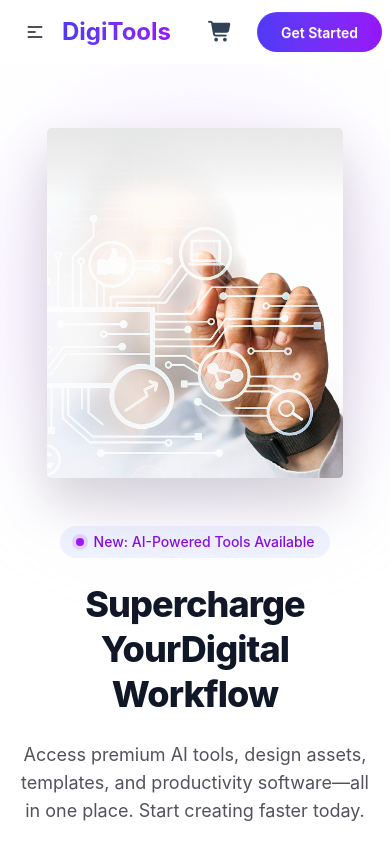
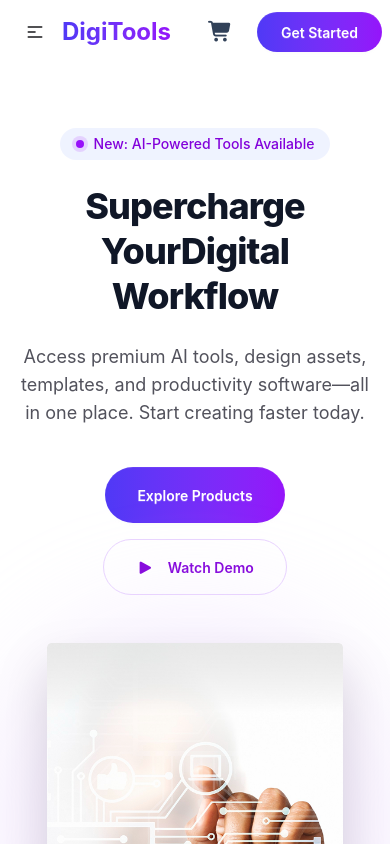
Before and after one commit to jubayer2019/PH-A06-By-Jubayer, a React (Vite) app: page / in a window 390 px wide. Shown: the top 844 px of the page. Built offline with nearby package versions, Linux system fonts and the light colour scheme.

Commit message:
Banner page responsive order changed and daisyUi light theme added

```diff
--- a/index.html
+++ b/index.html
@@ -1,5 +1,5 @@
 <!doctype html>
-<html lang="en">
+<html lang="en" data-theme="light">
   <head>
     <meta charset="UTF-8" />
     <link rel="icon" type="image/svg+xml" href="/favicon.svg" />
--- a/src/component/Banner.jsx
+++ b/src/component/Banner.jsx
@@ -7,7 +7,7 @@ const Banner = () => {
       <div className="container mx-auto px-4 grid grid-cols-1 lg:grid-cols-2 gap-12 items-center relative z-10">
 
 
-        <div className="space-y-6 text-center lg:text-left flex flex-col items-center lg:items-start order-2 lg:order-1">
+        <div className="space-y-6 text-center lg:text-left flex flex-col items-center lg:items-start">
           <div className="inline-flex items-center gap-2.5 px-4 py-1.5 rounded-full bg-indigo-100/50 w-fit">
             <div className="w-2 h-2 rounded-full bg-purple-600 ring-4 ring-purple-300/50"></div>
             <span className="text-sm font-medium text-purple-700">
@@ -38,7 +38,7 @@ const Banner = () => {
         </div>
 
 
-        <div className="relative flex justify-center lg:justify-end order-1 lg:order-2">
+        <div className="relative flex justify-center lg:justify-end">
           <div className="relative w-full max-w-125 lg:max-w-none">
 
             <div className="absolute -inset-4 bg-purple-200 rounded-full blur-3xl opacity-30 animate-pulse"></div>
```
